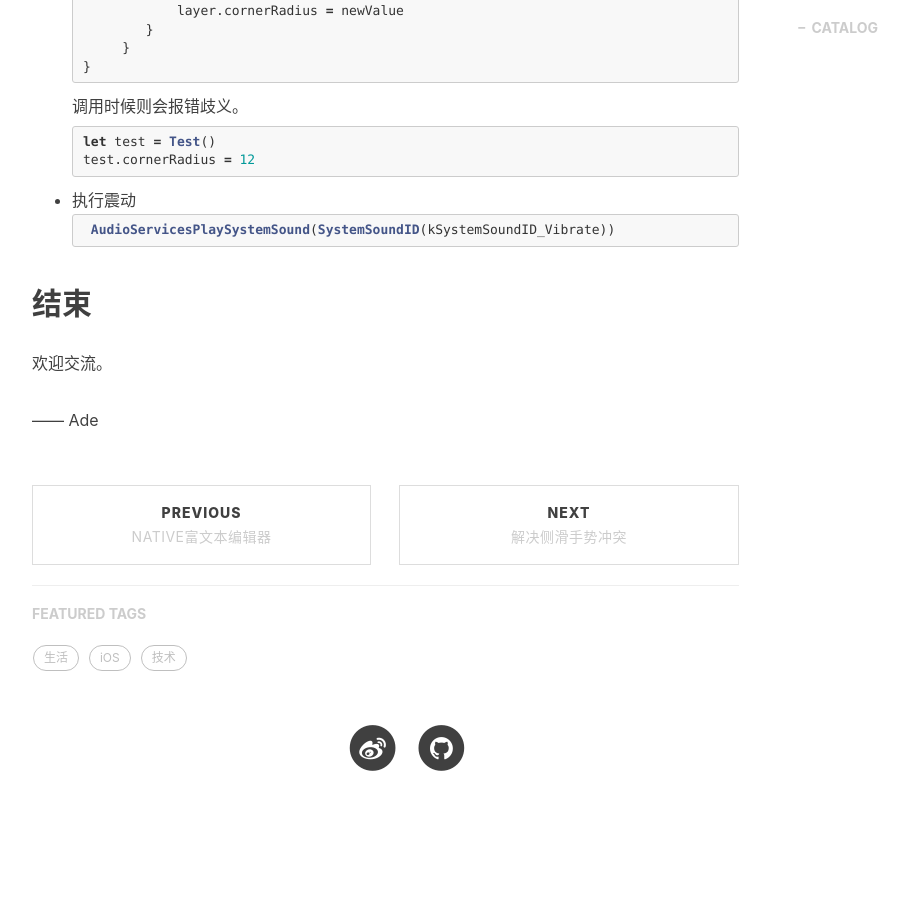
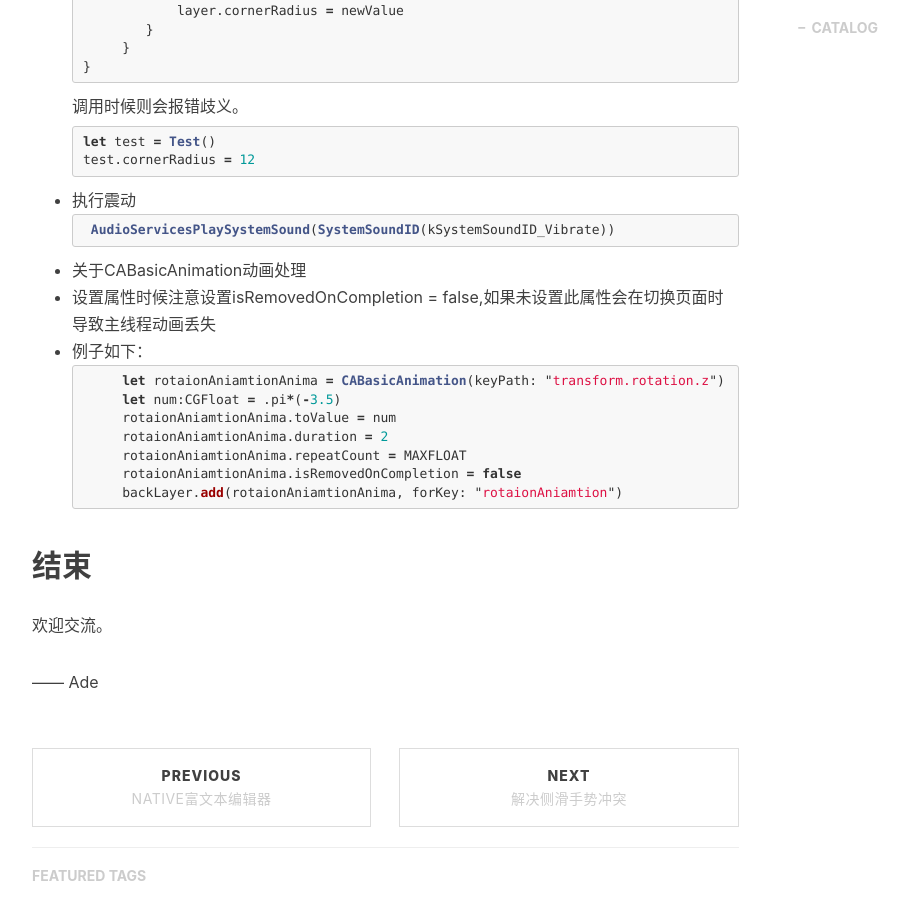
Before and after one commit to Zkim/Zkim.github.io, a Jekyll site: the page built from _posts/2021-08-13-小Tips(不断更新).markdown, in a window 1280 px wide and 900 px high, scrolled down 952 px. Shown: the whole window, without its empty margins (233-1142 px from the left). Built offline with Jekyll 4.4.1, drawn with Linux system fonts in a browser that asks for light colours; nearby versions of some CDN libraries; comment, search, counter and statistics services are not loaded; before the commit the page ends 1792 px from its top, so only the background shows below that.

Commit message:
feat: 添加tips

````diff
--- a/_posts/2021-08-13-小Tips(不断更新).markdown
+++ b/_posts/2021-08-13-小Tips(不断更新).markdown
@@ -43,6 +43,18 @@
 ```js
 	AudioServicesPlaySystemSound(SystemSoundID(kSystemSoundID_Vibrate))
 ```
+*  关于CABasicAnimation动画处理
+*  设置属性时候注意设置isRemovedOnCompletion = false,如果未设置此属性会在切换页面时导致主线程动画丢失
+*  例子如下：
+```js
+	    let rotaionAniamtionAnima = CABasicAnimation(keyPath: "transform.rotation.z")
+        let num:CGFloat = .pi*(-3.5)
+        rotaionAniamtionAnima.toValue = num
+        rotaionAniamtionAnima.duration = 2
+        rotaionAniamtionAnima.repeatCount = MAXFLOAT
+        rotaionAniamtionAnima.isRemovedOnCompletion = false
+        backLayer.add(rotaionAniamtionAnima, forKey: "rotaionAniamtion")
+```
 
 
 
````
